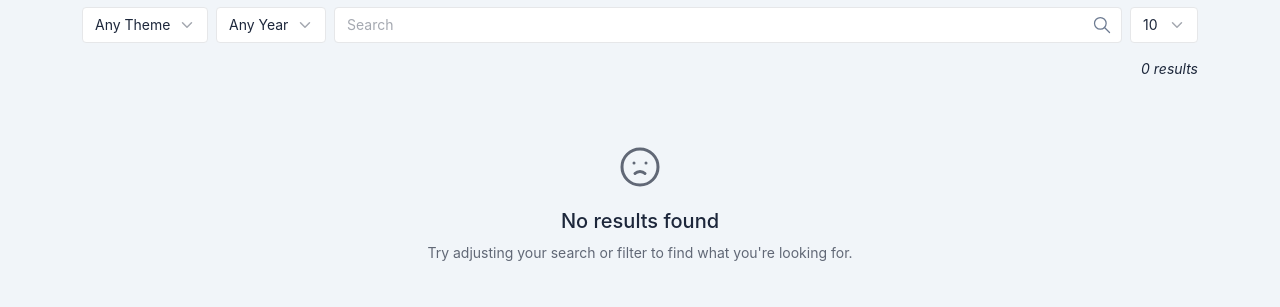
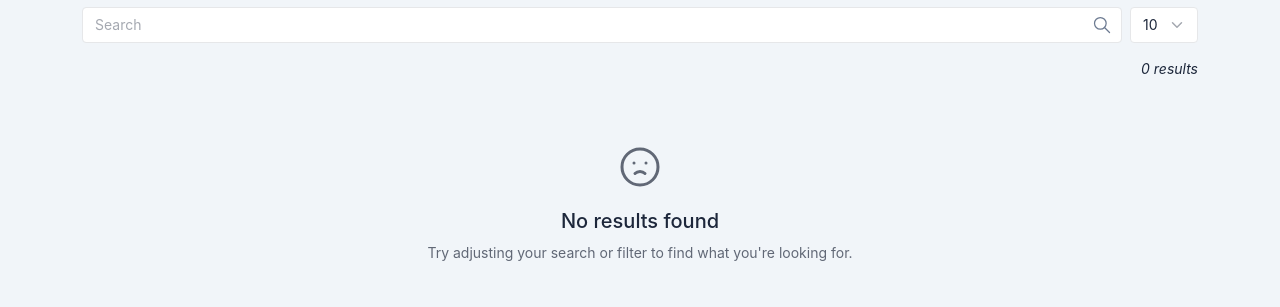
Before and after one commit to Lucino772/missabrick, a Flask app: page /explore in a window 1280 px wide. Shown: the part 49-356 px from the top of the page. Run offline with Flask 3, Linux system fonts and the light colour scheme; some libraries are stand-ins or nearby versions.

Commit message:
feat: filter are now inline in search bar

```diff
--- a/app/catalog/services/sets.py
+++ b/app/catalog/services/sets.py
@@ -1,4 +1,5 @@
 import abc
+import re
 import typing as t
 
 import pandas as pd
@@ -235,25 +236,43 @@ class SqlSetsService(AbstractSetsService, SqlServiceMixin):
 
         return _parts, _fig_parts, _elements
 
+    def _parse_search_query(self, search: str):
+        keyword_regex = r'(\w+):(("(.*?)")|(\w+))'
+        groups = re.findall(keyword_regex, search)
+        keywords = [(group[0], group[3] or group[4]) for group in groups]
+        return keywords, re.sub(
+            r" +", " ", re.sub(keyword_regex, "", search).strip()
+        )
+
     def search(
         self,
         search: str,
         paginate: bool = False,
         current_page: int = None,
         page_size: int = None,
-        theme: int = None,
-        year: int = None,
     ):
-        select = (
-            sa.select(Set)
-            .filter(Set.set_num.contains(search))
-            .order_by(Set.year)
-        )
+        keywords, ft_search = self._parse_search_query(search)
+        select = sa.select(Set).order_by(Set.year)
 
-        if theme is not None:
-            select = select.filter(Set.theme_id == theme)
-        if year is not None:
-            select = select.filter(Set.year == year)
+        for key, value in keywords:
+            if key == "theme":
+                theme_id = (
+                    self.session.execute(
+                        sa.select(Theme.id).filter(
+                            Theme.name.contains(str(value))
+                        )
+                    )
+                    .scalars()
+                    .all()
+                )
+                if len(theme_id) > 0:
+                    select = select.filter(Set.theme_id == theme_id[0])
+            elif key == "year":
+                select = select.filter(Set.year == int(value))
+            elif key == "name":
+                select = select.filter(Set.name.contains(str(value)))
+            elif key == "id":
+                select = select.filter(Set.set_num.contains(str(value)))
 
         if paginate:
             return self.db.paginate(
--- a/app/catalog/views.py
+++ b/app/catalog/views.py
@@ -19,32 +19,18 @@ def explore():
     page = int(request.args.get("page", 1))
     search = request.args.get("search", "")
     page_size = int(request.args.get("page_size", 20))
-    theme = request.args.get("theme", "any")
-    year = request.args.get("year", "any")
-
-    theme_val = int(theme) if theme is not None and theme != "any" else None
-    year_val = int(year) if year is not None and year != "any" else None
 
     pagination = sets_srv.search(
         search,
         paginate=True,
         current_page=page,
         page_size=page_size,
-        theme=theme_val,
-        year=year_val,
     )
-
-    themes = themes_srv.all()
-    years = sets_srv.get_years()
 
     return render_template(
         "explore.html",
         search=search,
-        theme=theme,
-        year=year,
         pagination=pagination,
-        themes=themes,
-        years=years,
     )
 
 
--- a/app/templates/explore.html
+++ b/app/templates/explore.html
@@ -5,22 +5,6 @@
     <turbo-frame id="search-form">
         <form action="/explore" method="get" data-turbo-frame="search-result">
             <div class="row g-2">
-                <div class="col-auto">
-                    <select name="theme" class="form-select" onchange="this.form.requestSubmit()">
-                        <option {{ "selected" if theme == 'any' else "" }} value="any">Any Theme</option>
-                        {% for atheme in themes %}
-                        <option {{ "selected" if theme == atheme.id|string() else "" }} value="{{ atheme.id }}">{{ atheme.name }}</option>
-                        {% endfor %}
-                    </select>
-                </div>
-                <div class="col-auto">
-                    <select name="year" class="form-select" onchange="this.form.requestSubmit()">
-                        <option {{ "selected" if year == 'any' else "" }} value="any">Any Year</option>
-                        {% for ayear in years %}
-                        <option {{ "selected" if year == ayear|string() else "" }} value="{{ ayear }}">{{ ayear }}</option>
-                        {% endfor %}
-                    </select>
-                </div>
                 <div class="col">
                     <div class="input-icon">
                         <input name="search" type="text" placeholder="Search" class="form-control" oninput="debounce(() => this.form.requestSubmit(), 500)();">
@@ -93,7 +77,7 @@
                             <ul class="pagination justify-content-center">
                                 <li class="page-item">
                                     <a class="page-link {% if pagination.has_prev == False %}disabled{% endif %}"
-                                        href="{{ url_for('catalog.explore', search=search, theme=theme, year=year, page=pagination.prev_num, page_size=pagination.per_page) }}"
+                                        href="{{ url_for('catalog.explore', search=search, page=pagination.prev_num, page_size=pagination.per_page) }}"
                                         aria-label="Previous">
                                         <span aria-hidden="true">&laquo;</span>
                                     </a>
@@ -101,9 +85,9 @@
                                 {% for page in pagination.iter_pages(left_edge=2, left_current=1, right_edge=2, right_current=1) %}
                                     {% if page %}
                                         {% if page != pagination.page %}
-                                            <li class="page-item"><a class="page-link" href="{{ url_for('catalog.explore', search=search, theme=theme, year=year, page=page, page_size=pagination.per_page) }}">{{page}}</a></li>
+                                            <li class="page-item"><a class="page-link" href="{{ url_for('catalog.explore', search=search, page=page, page_size=pagination.per_page) }}">{{page}}</a></li>
                                         {% else %}
-                                            <li class="page-item active"><a class="page-link" href="{{ url_for('catalog.explore', search=search, theme=theme, year=year, page=page, page_size=pagination.per_page) }}">{{page}}</a></li>
+                                            <li class="page-item active"><a class="page-link" href="{{ url_for('catalog.explore', search=search, page=page, page_size=pagination.per_page) }}">{{page}}</a></li>
                                         {% endif %}
                                     {% else %}
                                         <span class=ellipsis>…</span>
@@ -111,7 +95,7 @@
                                 {% endfor %}
                                 <li class="page-item">
                                     <a class="page-link {% if pagination.has_next == False %}disabled{% endif %}"
-                                        href="{{ url_for('catalog.explore', search=search, theme=theme, year=year, page=pagination.next_num, page_size=pagination.per_page) }}"
+                                        href="{{ url_for('catalog.explore', search=search, page=pagination.next_num, page_size=pagination.per_page) }}"
                                         aria-label="Next">
                                         <span aria-hidden="true">&raquo;</span>
                                     </a>
```
